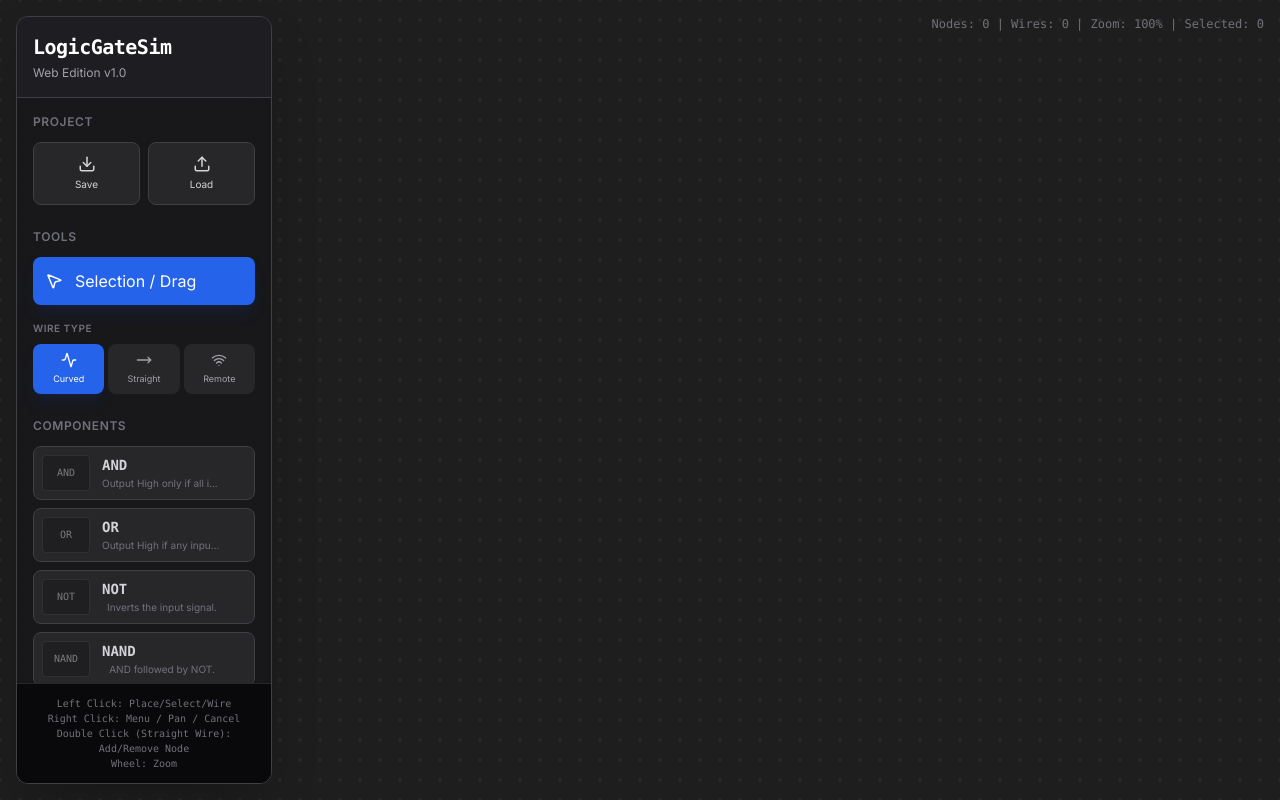
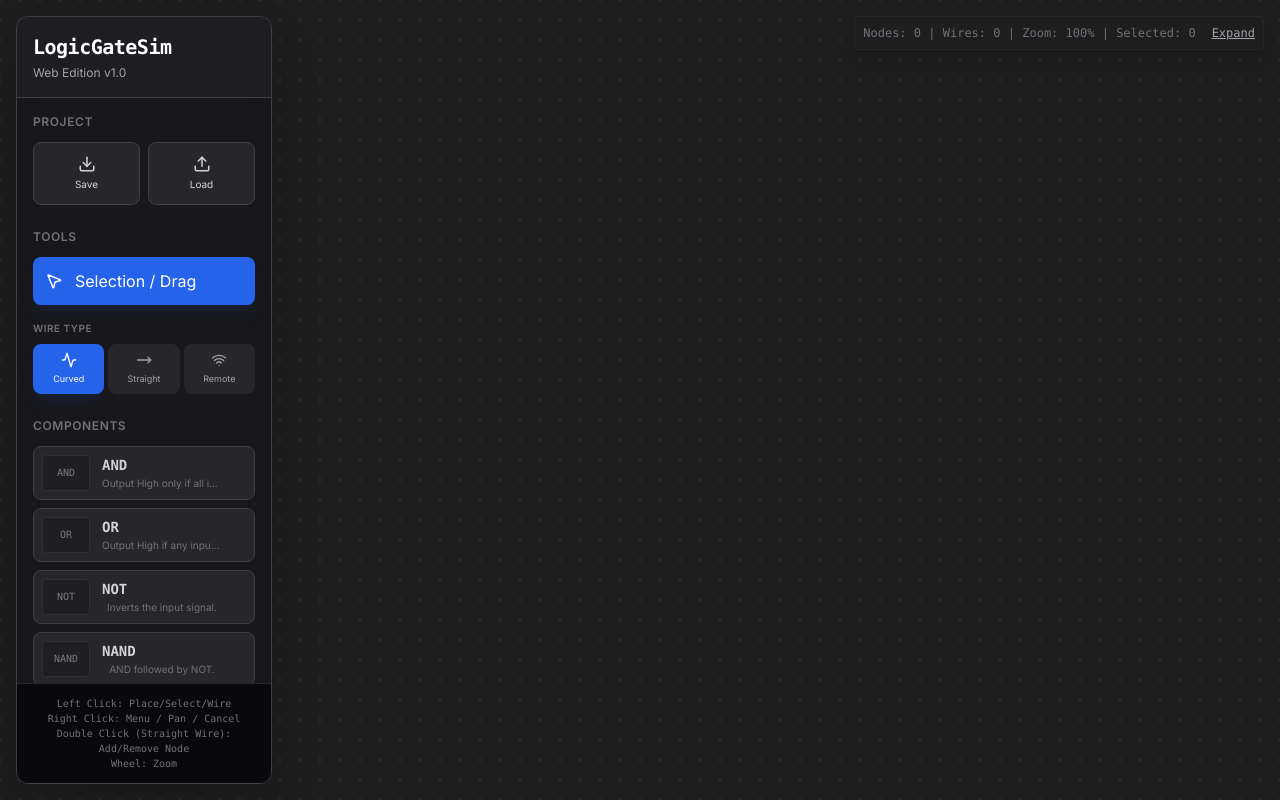
Before and after one commit to samuel-lope/LogicGates-Emulator, a React (Vite) app: page / in a window 1280 px wide. Built offline with nearby package versions, Linux system fonts and the light colour scheme.

Commit message:
feat: Add collapsible stats panel in UI
Introduces a new UI element to display simulation statistics (node count, wire count, zoom level, selections). The panel is collapsible, allowing users to expand or collapse it for a cleaner workspace when needed.

```diff
--- a/App.tsx
+++ b/App.tsx
@@ -28,6 +28,7 @@ const App: React.FC = () => {
   const [selectedNodeIds, setSelectedNodeIds] = useState<string[]>([]);
   const [selectedWireIds, setSelectedWireIds] = useState<string[]>([]);
   const [contextMenu, setContextMenu] = useState<{ x: number; y: number; nodeId?: string; wireId?: string } | null>(null);
+  const [isMatrixExpanded, setIsMatrixExpanded] = useState(false);
 
   // Interaction State
   const [interaction, setInteraction] = useState<InteractionState>({
@@ -905,8 +906,50 @@ const App: React.FC = () => {
         />
       )}
 
-      <div className="absolute top-4 right-4 pointer-events-none text-zinc-500 text-xs font-mono">
-        Nodes: {nodes.length} | Wires: {wires.length} | Zoom: {Math.round(camera.zoom * 100)}% | Selected: {selectedNodeIds.length + selectedWireIds.length}
+      <div className="absolute top-4 right-4 bg-[#1e1e1e]/90 border border-zinc-800 rounded p-2 text-zinc-500 text-xs font-mono pointer-events-auto shadow-lg max-w-md backdrop-blur-sm">
+        <div className="flex items-center justify-between gap-4">
+          <span>Nodes: {nodes.length} | Wires: {wires.length} | Zoom: {Math.round(camera.zoom * 100)}% | Selected: {selectedNodeIds.length + selectedWireIds.length}</span>
+          <button
+            onClick={() => setIsMatrixExpanded(!isMatrixExpanded)}
+            className="text-zinc-400 hover:text-zinc-300 underline cursor-pointer shrink-0"
+          >
+            {isMatrixExpanded ? 'Collapse' : 'Expand'}
+          </button>
+        </div>
+
+        {isMatrixExpanded && (
+          <div className="mt-2 pt-2 border-t border-zinc-800 max-h-64 overflow-y-auto">
+            <div className="grid grid-cols-[1fr_auto_auto] gap-x-6 gap-y-1 text-left">
+              <div className="font-bold text-zinc-400 border-b border-zinc-800 pb-1">Object</div>
+              <div className="font-bold text-zinc-400 border-b border-zinc-800 pb-1">ID</div>
+              <div className="font-bold text-zinc-400 border-b border-zinc-800 pb-1">Status</div>
+
+              {nodes.length === 0 && wires.length === 0 && (
+                <div className="col-span-3 text-zinc-600 italic py-1">None</div>
+              )}
+
+              {nodes.map(n => (
+                <React.Fragment key={n.id}>
+                  <div className="truncate text-zinc-300" title={n.type}>{n.type}</div>
+                  <div className="text-zinc-500" title={n.id}>{n.id.substring(0, 4)}</div>
+                  <div className={n.state ? 'text-green-400' : 'text-zinc-500'}>
+                    {n.state ? 'true' : 'false'}
+                  </div>
+                </React.Fragment>
+              ))}
+
+              {wires.map(w => (
+                <React.Fragment key={w.id}>
+                  <div className="truncate text-zinc-500" title="WIRE">WIRE</div>
+                  <div className="text-zinc-500" title={w.id}>{w.id.substring(0, 4)}</div>
+                  <div className={w.state ? 'text-green-400' : 'text-zinc-500'}>
+                    {w.state ? 'true' : 'false'}
+                  </div>
+                </React.Fragment>
+              ))}
+            </div>
+          </div>
+        )}
       </div>
     </div>
   );
```
